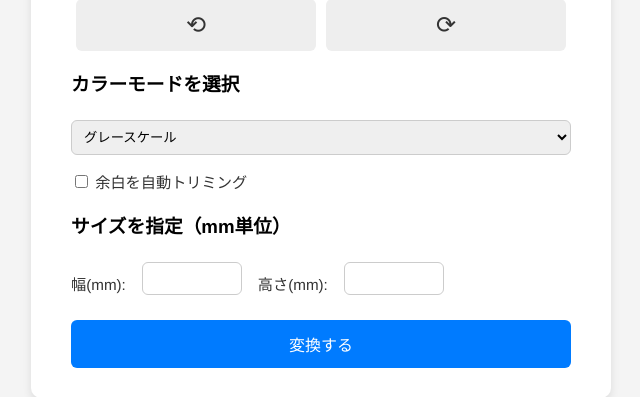
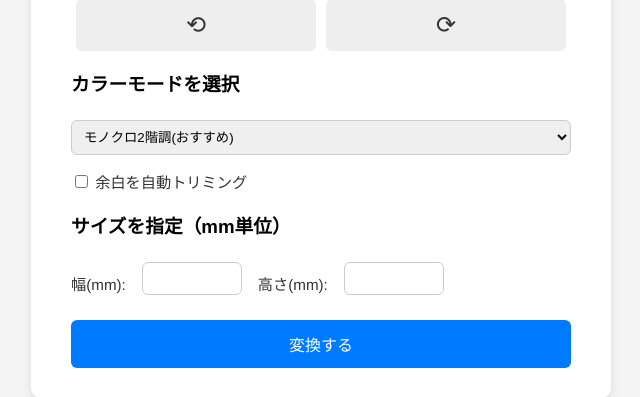
Before and after one commit to tk1068/silk_skreenapp, a Flask app: page / in a window 1280 px wide. Shown: the part 474-871 px from the top of the page, without its empty margins (319-959 px from the left). Run offline with Flask 3, Linux system fonts and the light colour scheme.

Commit message:
Fix layout / Update processing

```diff
--- a/templates/index.html
+++ b/templates/index.html
@@ -119,8 +119,8 @@
 
     <h3>カラーモードを選択</h3>
     <select name="mode" id="modeSelect" onchange="applyPreviewMode()">
+      <option value="binary">モノクロ2階調(おすすめ)</option>
       <option value="grayscale">グレースケール</option>
-      <option value="binary">モノクロ（2階調）</option>
       <option value="halftone">ハーフトーン</option>
     </select>
 
```
